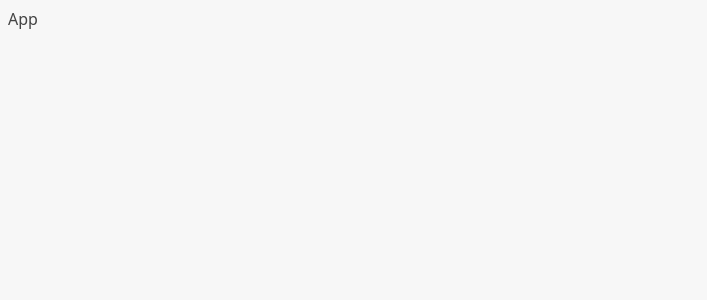
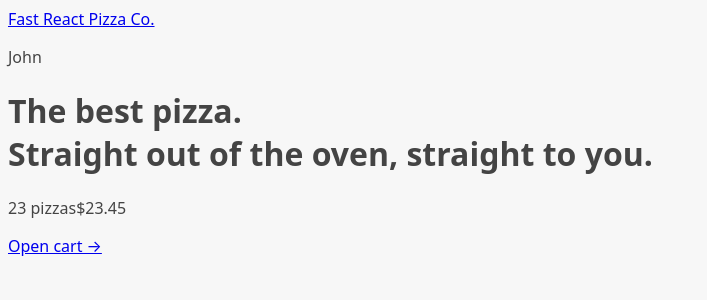
Before and after one commit to NikhilMandaliya/Fast-React-Pizza, a React (Vite) app: page / in a window 1280 px wide. Shown: the top 300 px of the page, without its empty margins (0-707 px from the left). Built offline with nearby package versions, Linux system fonts and the light colour scheme.

Commit message:
react router and app layout

```diff
--- a/package.json
+++ b/package.json
@@ -11,7 +11,8 @@
   },
   "dependencies": {
     "react": "^18.2.0",
-    "react-dom": "^18.2.0"
+    "react-dom": "^18.2.0",
+    "react-router-dom": "^6.17.0"
   },
   "devDependencies": {
     "@types/react": "^18.2.15",
--- a/src/App.jsx
+++ b/src/App.jsx
@@ -1,5 +1,27 @@
+import { RouterProvider, createBrowserRouter } from 'react-router-dom';
+
+import Home from './ui/Home';
+import Menu from './features/menu/Menu';
+import Cart from './features/cart/Cart';
+import CreateOrder from './features/order/CreateOrder';
+import Order from './features/order/Order';
+import AppLayout from './ui/AppLayout';
+
+const router = createBrowserRouter([
+  {
+    element: <AppLayout />,
+    children: [
+      { path: '/', element: <Home /> },
+      { path: '/menu', element: <Menu /> },
+      { path: '/cart', element: <Cart /> },
+      { path: '/order/new', element: <CreateOrder /> },
+      { path: '/order/:orderId', element: <Order /> },
+    ],
+  },
+]);
+
 function App() {
-  return <div>App</div>;
+  return <RouterProvider router={router}></RouterProvider>;
 }
 
 export default App;
--- a/src/features/cart/CartOverview.jsx
+++ b/src/features/cart/CartOverview.jsx
@@ -1,3 +1,5 @@
+import { Link } from 'react-router-dom';
+
 function CartOverview() {
   return (
     <div>
@@ -5,7 +7,7 @@
         <span>23 pizzas</span>
         <span>$23.45</span>
       </p>
-      <a href="#">Open cart &rarr;</a>
+      <Link to="/cart">Open cart &rarr;</Link>
     </div>
   );
 }
--- /dev/null
+++ b/src/ui/AppLayout.jsx
@@ -0,0 +1,19 @@
+import Header from './Header';
+import CartOverview from '../features/cart/CartOverview';
+import { Outlet } from 'react-router-dom';
+
+function AppLayout() {
+  return (
+    <div>
+      <Header />
+
+      <main>
+        <Outlet />
+      </main>
+
+      <CartOverview />
+    </div>
+  );
+}
+
+export default AppLayout;
--- /dev/null
+++ b/src/ui/Header.jsx
@@ -0,0 +1,13 @@
+import { Link } from 'react-router-dom';
+
+function Header() {
+  return (
+    <header>
+      <Link to="/">Fast React Pizza Co.</Link>
+
+      <p>John</p>
+    </header>
+  );
+}
+
+export default Header;
```
Also changed, not shown: 1 other file (tests, documents, lock files or other folders).
